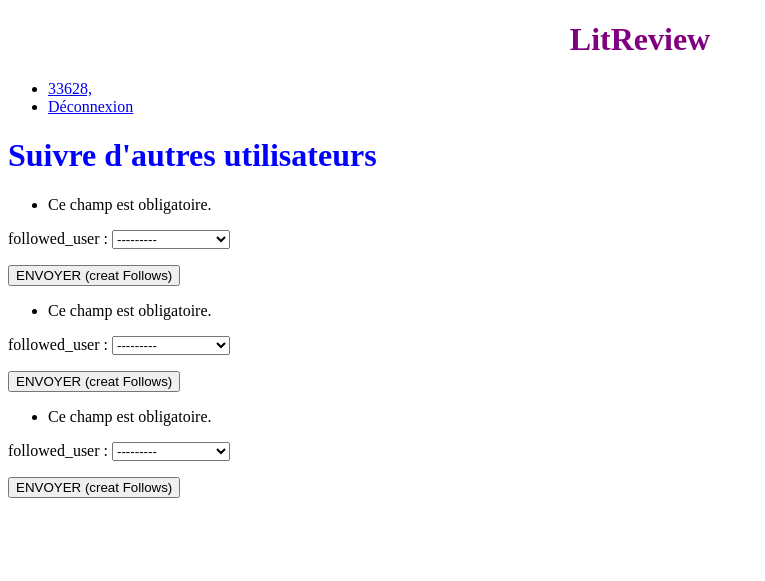
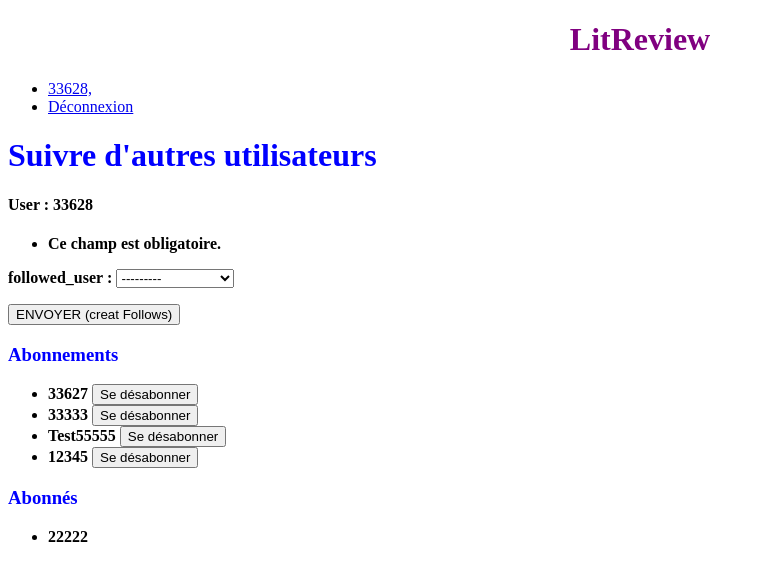
Before and after one commit to LioExpleo/LitReview, a Django app: page /CreatUserFollows/ in a window 1280 px wide. Shown: the top 581 px of the page, without its empty margins (0-765 px from the left). Run offline with Django 4.2, Linux system fonts and the light colour scheme; a user stored in the database is signed in; data comes from the database, SQL or seed files in the repository; both versions use the stored data as it was after the commit; some libraries are stand-ins or nearby versions.

Commit message:
31012023 16:43

```diff
--- a/LitReview/app_crit/templates/abonnement.html
+++ b/LitReview/app_crit/templates/abonnement.html
@@ -9,8 +9,17 @@
 
     {% include "extrait/extrCreatUserFollows.html" %}
     {% include "extrait/extrDeleteUserFollows.html" %}
-    {% include "extrait/extrListFollows.html" %}
 
+     <div class="mb-4">
+        <h3>Abonnés</h3>
+        <div class="follow-list">
+        <ul class="list-group list-group-flush">
+            {% for user in request.user.followed_by.all %}
+                <li class="list-group-item">{{ user.user }}</li>
+            {% endfor %}
+        </ul>
+        </div>
+    </div>
 </form>
 
 {% endblock %}
--- a/LitReview/app_crit/templates/creatUserFollowsSave.html
+++ b/LitReview/app_crit/templates/creatUserFollowsSave.html
@@ -38,6 +38,4 @@
     {{ form.as_p }}
     <button type="submit"> ENVOYER (creat Follows)</button>
 
-
-
 {% endblock %}
--- a/LitReview/app_crit/templates/extrait/extrCreatUserFollows.html
+++ b/LitReview/app_crit/templates/extrait/extrCreatUserFollows.html
@@ -27,12 +27,12 @@
     <option value selected>Nom d'utilisateur connecté</option>
 -->
 
-<!--    <h4> User : {{ obj_recup }}<h4>-->
+    <h4> User : {{ obj_recup_01 }}<h4>
+    <h4> {{ obj_recup_02 }}<h4>
     {% for user in users %}
         <option value="{{ user.id }}">{{ user.username }}</option>
     {% endfor %}
 
     {{ form.as_p }}
-    <button type="submit"> ENVOYER (creat Follows)</button>
-
+    <button type="submit" class="cl_bouton_envoyer" name="name_bouton_envoyer"> ENVOYER (creat Follows)</button>
 {% endblock %}
--- a/LitReview/app_crit/templates/extrait/extrDeleteUserFollows.html
+++ b/LitReview/app_crit/templates/extrait/extrDeleteUserFollows.html
@@ -1,5 +1,21 @@
 {% block content %}
 
+<form method="post" enctype="multipart/form-data">
+    {% csrf_token %}
+    <form method="post">
+        <div class="mb-4"> <!--  mb-4  -->
+            <h3>Abonnements</h3>
+            <ul class="list-group list-group-flush"> <!-- list-group list-group-flush -->
+                {% for user in request.user.following.all %}
+                    <!--  -->
+                    <li class="list-group-item">{{ user.followed_user }}
+                        <button class="cl_bouton_desabonner" name="name_bouton_desabonner"
+                                value="{{ user.followed_user.id }}">Se désabonner</button></li>
+                {% endfor %}
+
+            </ul>
+        </div>
+    </form>
 
 
 <!--
@@ -11,8 +27,7 @@
                     {% endfor %}
 -->
 
-<form method="post" enctype="multipart/form-data">
-    {% csrf_token %}
+
 <!--
     <select name="pets" id="pet-select">
     <option value="">--La seule option autorisée est l'utilisateur connecté--</option>
@@ -28,11 +43,6 @@
 -->
 
 <!--    <h4> User : {{ obj_recup }}<h4>-->
-    {% for user in users %}
-        <option value="{{ user.id }}">{{ user.username }}</option>
-    {% endfor %}
 
-    {{ form.as_p }}
-    <button type="submit"> ENVOYER (creat Follows)</button>
 
 {% endblock %}
--- a/LitReview/app_crit/templates/extrait/extrListFollows.html
+++ b/LitReview/app_crit/templates/extrait/extrListAbonne.html
@@ -1,5 +1,19 @@
 {% block content %}
 
+<form method="post" enctype="multipart/form-data">
+    {% csrf_token %}
+    <form method="post">
+        <div class="mb-4"> <!--  mb-4  -->
+            <h3>Abonnements</h3>
+            <ul class="list-group list-group-flush"> <!-- list-group list-group-flush -->
+                {% for user in request.user.following.all %}
+                    <!--  -->
+                    <li class="list-group-item">{{ user.followed_user }}<button class="button-unfollow" name="delete-user-follow-button" value="{{ user.followed_user.id }}">Se désabonner</button></li>
+                {% endfor %}
+                {% csrf_token %}
+            </ul>
+        </div>
+    </form>
 
 
 <!--
@@ -11,8 +25,7 @@
                     {% endfor %}
 -->
 
-<form method="post" enctype="multipart/form-data">
-    {% csrf_token %}
+
 <!--
     <select name="pets" id="pet-select">
     <option value="">--La seule option autorisée est l'utilisateur connecté--</option>
@@ -28,11 +41,6 @@
 -->
 
 <!--    <h4> User : {{ obj_recup }}<h4>-->
-    {% for user in users %}
-        <option value="{{ user.id }}">{{ user.username }}</option>
-    {% endfor %}
 
-    {{ form.as_p }}
-    <button type="submit"> ENVOYER (creat Follows)</button>
 
 {% endblock %}
--- a/LitReview/app_crit/urls.py
+++ b/LitReview/app_crit/urls.py
@@ -1,6 +1,6 @@
 from .views import indexTicket, indexReview, indexUserFollows
 
-from .views import indexReview, indexTicket, indexUserFollows, indexAbonnement
+from .views import indexReview, indexTicket, indexUserFollows, indexAbonnement, indexUserFollows2
 from django.urls import path
 
 # 1 nom affiché dans l'adresse navigateur
@@ -9,5 +9,6 @@ from django.urls import path
 urlpatterns = [path('CreatTicket/', indexTicket, name='creatTicket'),
                path('CreatReview/', indexReview, name='creatReview'),
                path('CreatUserFollows/', indexUserFollows, name='abonnement'),
+
                path('CreatAbonnement/', indexAbonnement, name='indexAbonnement'),
               ]
--- a/LitReview/app_crit/views.py
+++ b/LitReview/app_crit/views.py
@@ -1,4 +1,5 @@
-from django.shortcuts import render
+from django.shortcuts import render, get_object_or_404, redirect
+from django.contrib.auth.decorators import login_required
 
 # Create your views here.
 # importer les modèles
@@ -21,7 +22,6 @@ from django.contrib.auth.models import User
 # Ecrire une fonction qui va,
 # Définir la classe qui va permettre de générer le formulaire en la faisant dériver de ModelForm
 # et en lui spécifiant le modèle à inclure
-
 
 def indexTicket(request):
      form = TicketForm(request.POST or None, request.FILES) #
@@ -51,24 +51,87 @@ def indexReview(request):
          messages = "Enregistrement"
      return render(request, 'creatReview.html', {'form': form, 'messages': messages, 'reviews_to_my_tickets': reviews_to_my_tickets} )
 
-
+@login_required
 def indexUserFollows(request):
      form = UserFollowsForm(request.POST or None, request.FILES)
+     obj_recup_01 = request.user.username
+     obj_recup_02 = ""
+     boutonVue = 0
+
+     if request.method == 'POST' and "name_bouton_envoyer" in request.POST:
+         obj_recup_02 = "bouton ENVOYER récupérer dans views"
+         boutonVue = 1
+
+     if request.method == 'POST' and "name_bouton_desabonner" in request.POST:
+         obj_recup_02 = "bouton DESABONNER récupérer dans views"
+         boutonVue = 2
+
+     if boutonVue == 1:
+
+        # obtenir les donnees de forms qui n'ont pas été mises dans le formulaire afin d'y mettre des valeurs
+        # Ici, user doit être indiqué car dans le modèle, et donc dans form issu du modele
+        # mais il n'est pas dans le formulaire.
+        donneesFormulaire = form.save(commit=False)
+        donneesFormulaire.user = request.user
+        followedUserSelect = donneesFormulaire.followed_user
+
+        if followedUserSelect != donneesFormulaire.user:
+            if form.is_valid():
+                try:
+                    form.save()
+                    form = UserFollowsForm()
+                except:
+                    obj_recup_02 = "utilisateur " + str(donneesFormulaire.followed_user) + \
+                                   " non selectionnable, vérifier si utilisateur n'est pas déjà suivi"
+        else :
+            obj_recup_02 = "l'utilisateur connecté ne peut se suivre lui-même"
+     '''
+     else:
+
+        obj_recup_02 = "elseeeeeeeeeeeeeeeeeeeeeeeee"
+        #donneesFormulaire = form.save(commit=False)
+        #donneesFormulaire.user = request.user
+
+        #followedUserSelect = request.user
+     '''
+
+     if boutonVue == 2:
+        # essayer de mettre
+
+        donneesFormulaire = form.save(commit=False)
+        donneesFormulaire.user = request.user
+        donneesFormulaire.followed_user = request.user
+
+        #UserFollows.objects.get(user=donneesFormulaire.user, followed_user=donneesFormulaire.followed_user)
+
+        obj_recup_02 =  donneesFormulaire.followed_user
+        instance = UserFollows.objects.get(user=request.user, followed_user=request.POST['name_bouton_desabonner'])
+        instance.delete()
+
+     return render(request, 'abonnement.html', {'form': form, 'obj_recup_01': obj_recup_01, 'obj_recup_02': obj_recup_02})
 
 
-     '''
-     messages = "enregistrement ok"
-     reviews_to_my_tickets = Review.objects.filter(ticket__user_id=request.user.id)
+'''
+def indexDeleteUserFollow(request):
+    pass
 
-     Test= "test var"
-     obj_recup_01 = "test objet recup 1"
-    '''
+    form = UserFollowsForm(request.POST or None, request.FILES)
 
-     #obj_recup = form.save(commit=False)
-     #obj_recup.user = request.user
+    if request.method == 'POST' and "delete-user-follow-button" in request.POST:
+        # get
+        instance = models.UserFollows.objects.get(user=request.user, followed_user=request.POST['delete-user-follow-button'])
+        instance.delete()
+        return render(request, 'abonnement.html', context=context)
+    #return render(request, 'abonnement.html.html', context=context)
+'''
+@login_required
+def indexUserFollows2(request):
+     form = UserFollowsForm(request.POST or None, request.FILES)
+
+     # recup de l'utilisateur connecté
      obj_recup = request.user.username
 
-
+     # Si le formulaire est valide
      if form.is_valid():
         # obtenir les donnees de forms qui n'ont pas été mises dans le formulaire afin d'y mettre des valeurs
         # Ici, user doit être indiqué car dans le modèle, et donc dans form issu du modele
@@ -78,8 +141,26 @@ def indexUserFollows(request):
         donneesFormulaire.user = request.user
         form.save()
         form = UserFollowsForm()
-     return render(request, 'abonnement.html', {'form': form, 'obj_recup': obj_recup})
-     #return render(request, 'abonnement.html', {'form': form})
+     return render(request, 'extrait/extrCreatUserFollows.html', {'form': form, 'obj_recup': obj_recup})
+
+
+
+
+
+
+
+
+
+
+
+
+
+
+
+
+
+
+
 
 
 
```
Also changed, not shown: LitReview/db.sqlite3.
